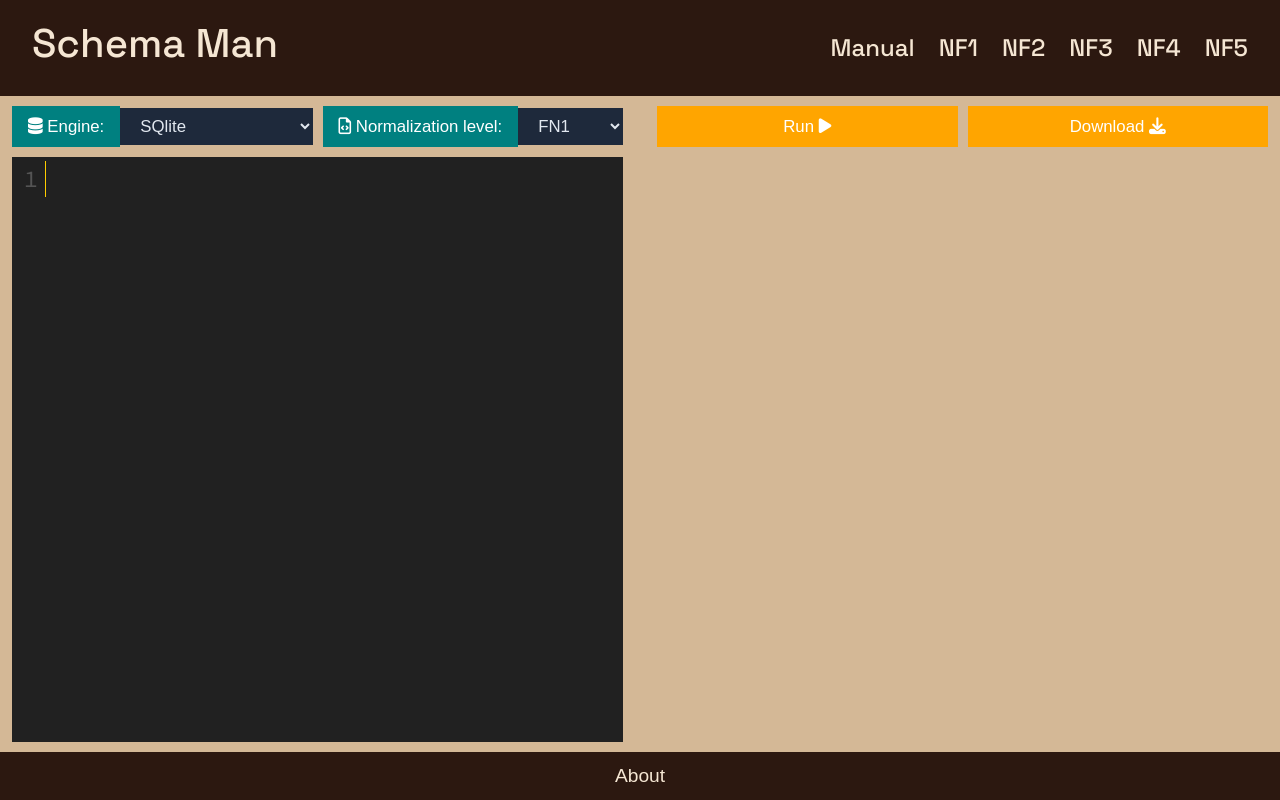
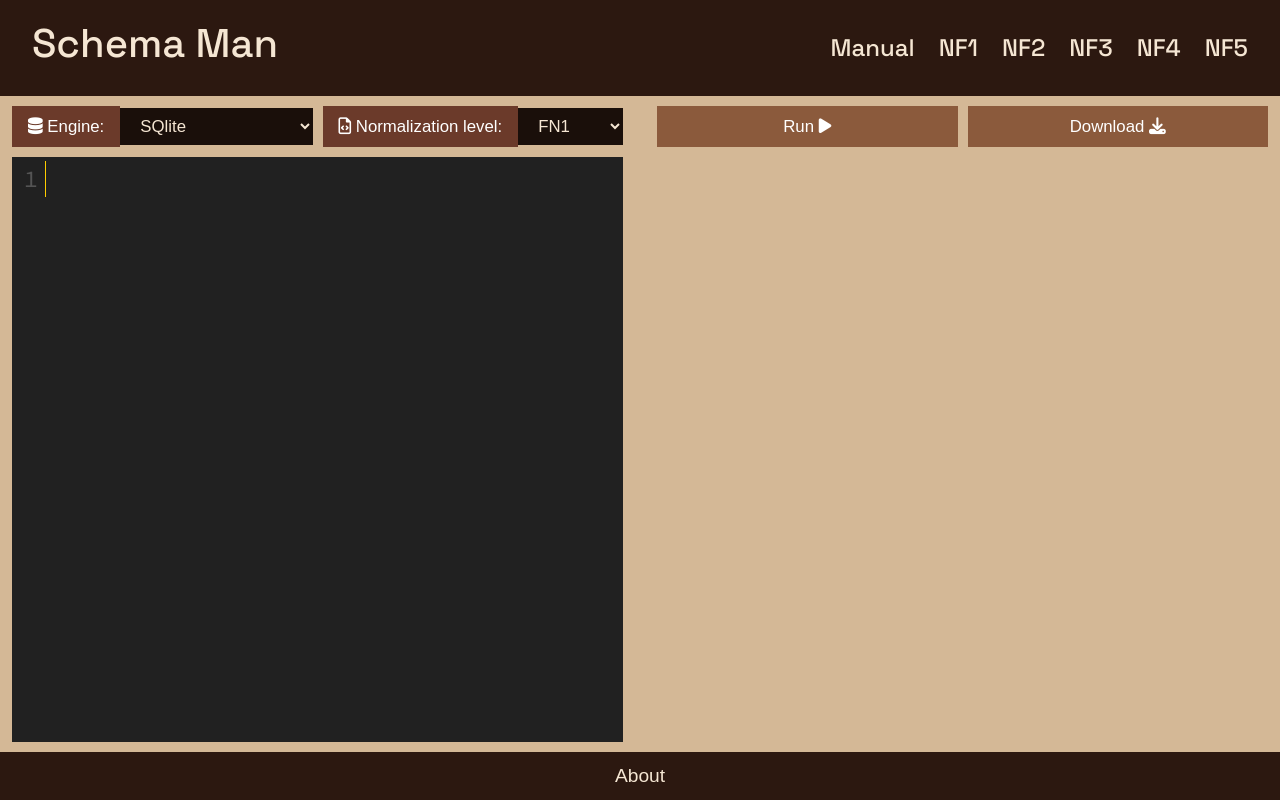
Before and after one commit to Qwerty3341/SchemaMan, a Flask app: page / in a window 1280 px wide. Run offline with Flask 3, Linux system fonts and the light colour scheme; some web fonts are replaced.

Commit message:
New Color Palette colors

```diff
--- a/schema_man/static/css/normalizator.css
+++ b/schema_man/static/css/normalizator.css
@@ -3,10 +3,10 @@
 :root {
 	--text-editor-font: 'Source Code Pro', monospace;
 	--text-editor-font-size: 1.5rem;
-	--editor-bg: #1e293b;
-	--editor-fg: #e2e8f0;
-	--button-sql-color: teal;
-	--button-report-color: orange;
+	--selector-bg: #1A0F0A;
+	--selector-fg: #F5E6D3;
+	--button-sql-color: #6B3A2A;
+	--button-report-color: #8B5A3C;
 }
 
 .normalizator-container {
@@ -34,8 +34,8 @@
 }
 
 .select-for-sql {
-	background-color: var(--editor-bg);
-	color: var(--editor-fg);
+	background-color: var(--selector-bg);
+	color: var(--selector-fg);
 	padding: 0.5rem 1rem;
 	cursor: pointer;
 	border: none;
@@ -84,5 +84,5 @@
 	height: 100%;
 	font-family: var(--text-editor-font);
 	font-size: var(--text-editor-font-size);
-	background-color: var(--editor-bg);
+	background-color: var(--selector-bg);
 }
--- a/schema_man/static/css/style.css
+++ b/schema_man/static/css/style.css
@@ -8,7 +8,7 @@
 	--body-color: #D4B896;
 	--body-font: "Gabarito", sans-serif;
 	--body-font-color: #1A0F0A;
-    --accent-color: #6B3A2A;
+    --accent-color: wheat;
 	--card-bg: #E8D5C0;
 	/* footer conf */
 	--footer-height: 3rem;
@@ -42,6 +42,10 @@ header a {
 	color: inherit;
 }
 
+header a:hover {
+	color: var(--accent-color);
+}
+
 header nav {
 	display: flex;
 	gap: 1.5rem;
@@ -59,6 +63,7 @@ body {
 	font-family: var(--body-font);
 	font-weight: 500;
 	font-size: 1rem;
+	color: var(--body-font-color);
 }
 
 /* footer config */
@@ -79,3 +84,7 @@ footer a {
 	text-decoration: none;
 	color: inherit;
 }
+
+footer a:hover {
+	color: var(--accent-color);
+}
```
